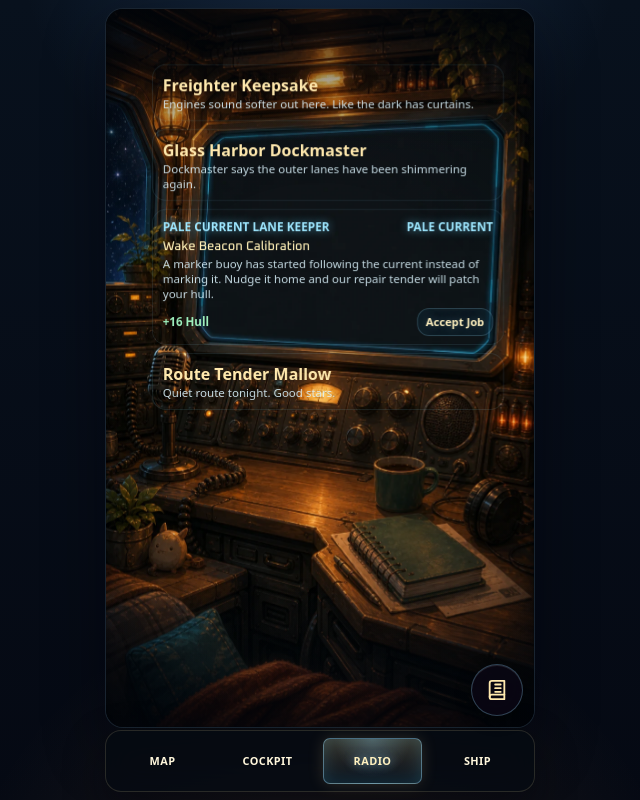
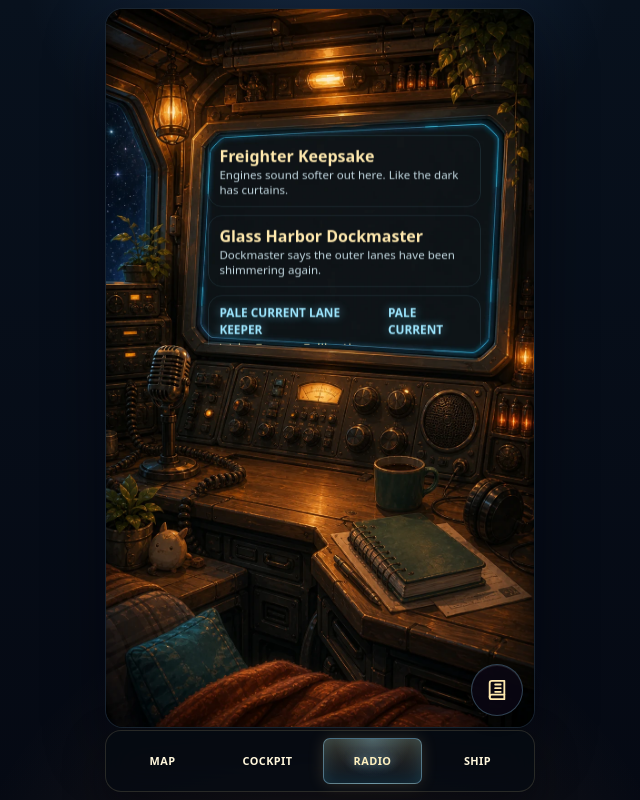
Before and after one commit to jameson5555/amongquietstars, a React (Vite) app: page / in a window 1280 px wide. Both pictures are taken after a click on the button "RADIO". Shown: the whole page, without its empty margins (320-960 px from the left). Built offline with nearby package versions, Linux system fonts and the light colour scheme.

Commit message:
better alignment hopefully?

```diff
--- a/src/App.tsx
+++ b/src/App.tsx
@@ -1453,6 +1453,8 @@ function CabinOverlay({
     case 'radio':
       return (
         <div className="overlay-layer radio-overlay">
+          <div className="radio-artwork-coordinate-space">
+            <img src={imageAssets.viewRadioConsole} alt="" className="radio-console-art" />
             <div className="radio-screen-viewport">
               <div className="transmission-feed">
                 {radioFeedItems.map((item) => {
@@ -1493,6 +1495,7 @@ function CabinOverlay({
                     No saved messages yet. Encounters and leads will start feeding the receiver soon.
                   </div>
                 )}
+              </div>
             </div>
           </div>
         </div>
--- a/src/styles.css
+++ b/src/styles.css
@@ -2057,8 +2057,7 @@ body {
 }
 
 .view-radio .art-radio {
-  transform: scale(1) translate3d(0%, 0, 0);
-  background-position: 50% center;
+  opacity: 0;
 }
 
 .view-ship .art-map {
@@ -4086,23 +4085,42 @@ body {
 }
 
 /* Radio console: dedicated geometry prevents generic overlay rules from leaking in. */
+.cabin-experience.view-radio .radio-artwork-coordinate-space {
+  position: absolute;
+  left: 0;
+  top: 50%;
+  width: 100%;
+  aspect-ratio: 941 / 1672;
+  transform: translateY(-50%);
+  pointer-events: auto;
+}
+
+.cabin-experience.view-radio .radio-console-art {
+  position: absolute;
+  inset: 0;
+  width: 100%;
+  height: 100%;
+  object-fit: fill;
+  pointer-events: none;
+  user-select: none;
+}
+
 .cabin-experience.view-radio .radio-screen-viewport {
   position: absolute;
-  z-index: 2;
-  left: 8%;
-  top: 5%;
-  width: 90%;
-  height: 67%;
+  z-index: 1;
+  left: 21.1%;
+  top: 18.1%;
+  width: 70.7%;
+  height: 30.3%;
   min-width: 0;
   min-height: 0;
   overflow: hidden;
-  pointer-events: auto;
-  clip-path: polygon(3% 0, 95% 0, 100% 7%, 99% 91%, 95% 99%, 4% 99%, 0 92%, 1% 8%);
+  clip-path: polygon(4% 0, 94% 0, 100% 8%, 99% 91%, 94% 99%, 5% 99%, 0 91%, 1% 8%);
 }
 
 .cabin-experience.view-radio .transmission-feed {
   position: absolute;
-  inset: 4% 4.5% 5% 3%;
+  inset: 4% 4.5% 5% 4%;
   min-width: 0;
   min-height: 0;
   display: grid;
```
Lines whose indentation alone changed are shown as unchanged.
